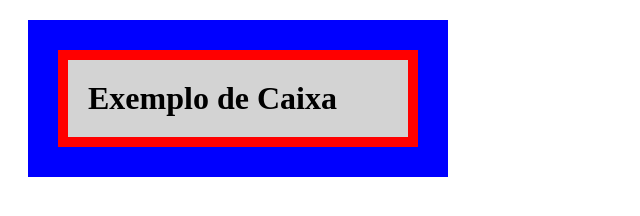
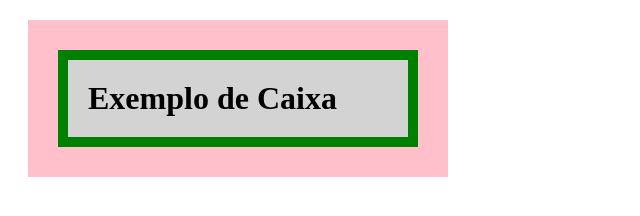
Before and after one commit to Programacao-para-Web-Design/aula-18-09-emanuelly, a plain HTML site: page index.html in a window 1280 px wide. Shown: the whole page, without its empty margins (0-640 px from the left). Drawn offline with Linux system fonts and the light colour scheme.

Commit message:
Update index.html

```diff
--- a/index.html
+++ b/index.html
@@ -7,11 +7,11 @@
 background-color: lightgray;
 border-width: 10px;
 border-style: solid;
-border-color: red;
+border-color: green;
 padding: 20px;
 outline-width: 30px;
 outline-style: solid;
-outline-color: blue;
+outline-color: pink;
 margin: 50px;
 }
 </style>
```
